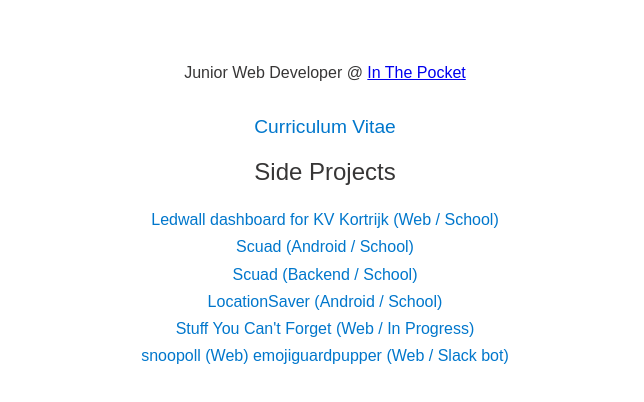
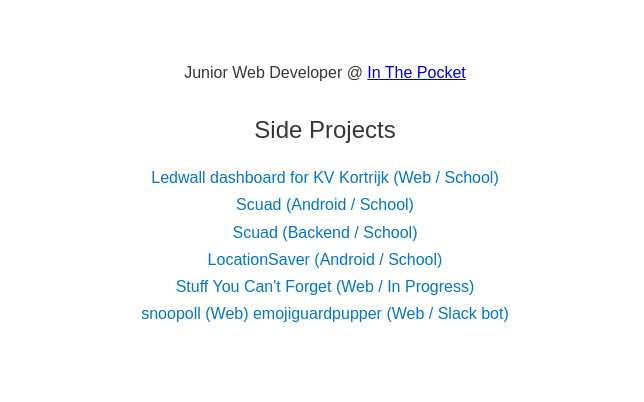
Before and after one commit to PieterJanVdb/personal, a plain HTML site: page index.html in a window 1280 px wide. Shown: the part 236-638 px from the top of the page, without its empty margins (315-959 px from the left). Drawn offline with nearby package versions, Linux system fonts and the light colour scheme; a web font is replaced by a local one.

Commit message:
remove CV

```diff
--- a/index.html
+++ b/index.html
@@ -31,7 +31,6 @@
             </div>
         </div>
         <div class="projects-container">
-            <div class="cv-header"><a href="CV_Pieter-Jan_Vandenbussche.pdf">Curriculum Vitae</a></div>
             <div class="projects-header">Side Projects</div>
             <div class="projects">
                 <a href="https://github.com/PieterJanVdb/Ledwall">Ledwall dashboard for KV Kortrijk (Web / School)</a><br>
```
Also changed, not shown: 1 other file.
